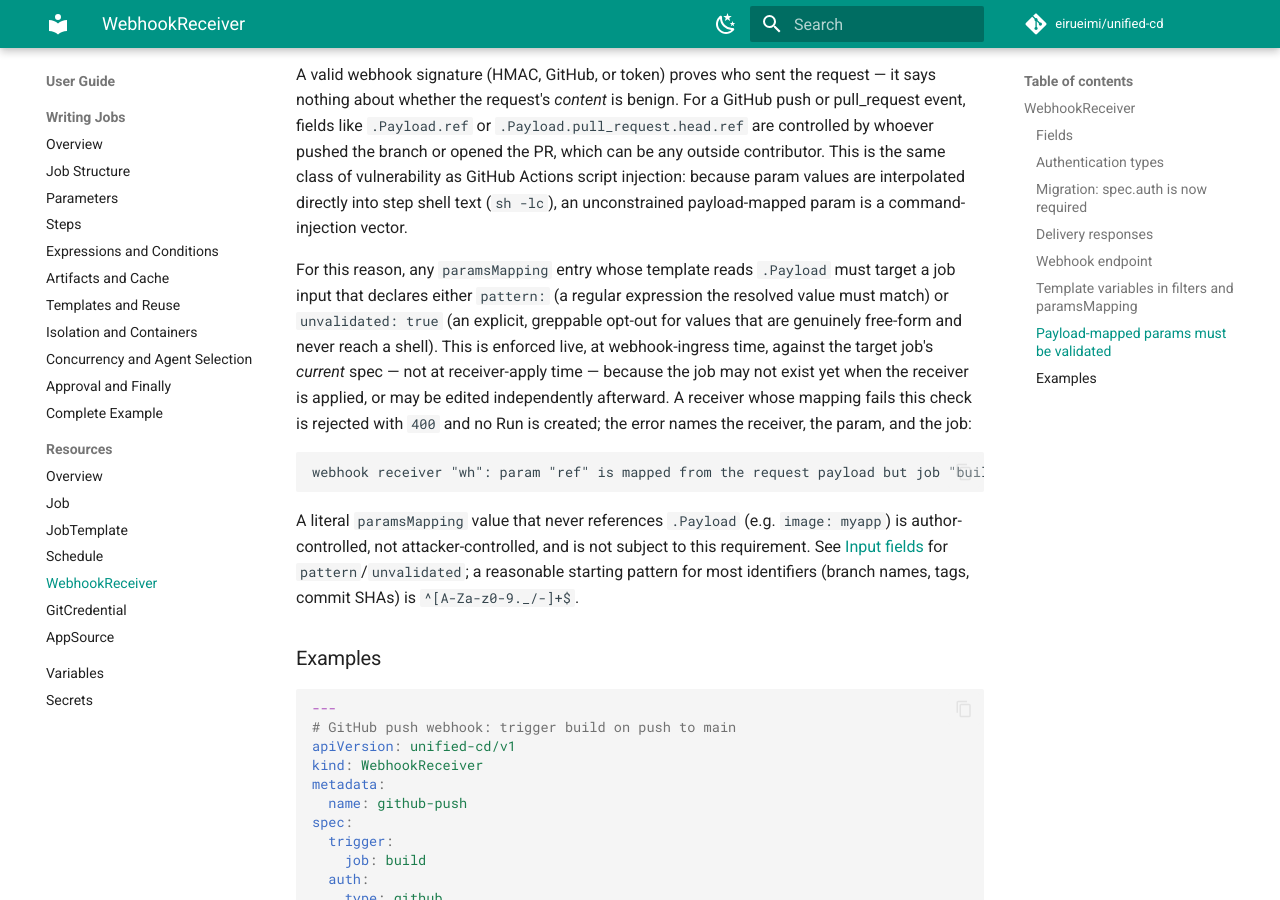
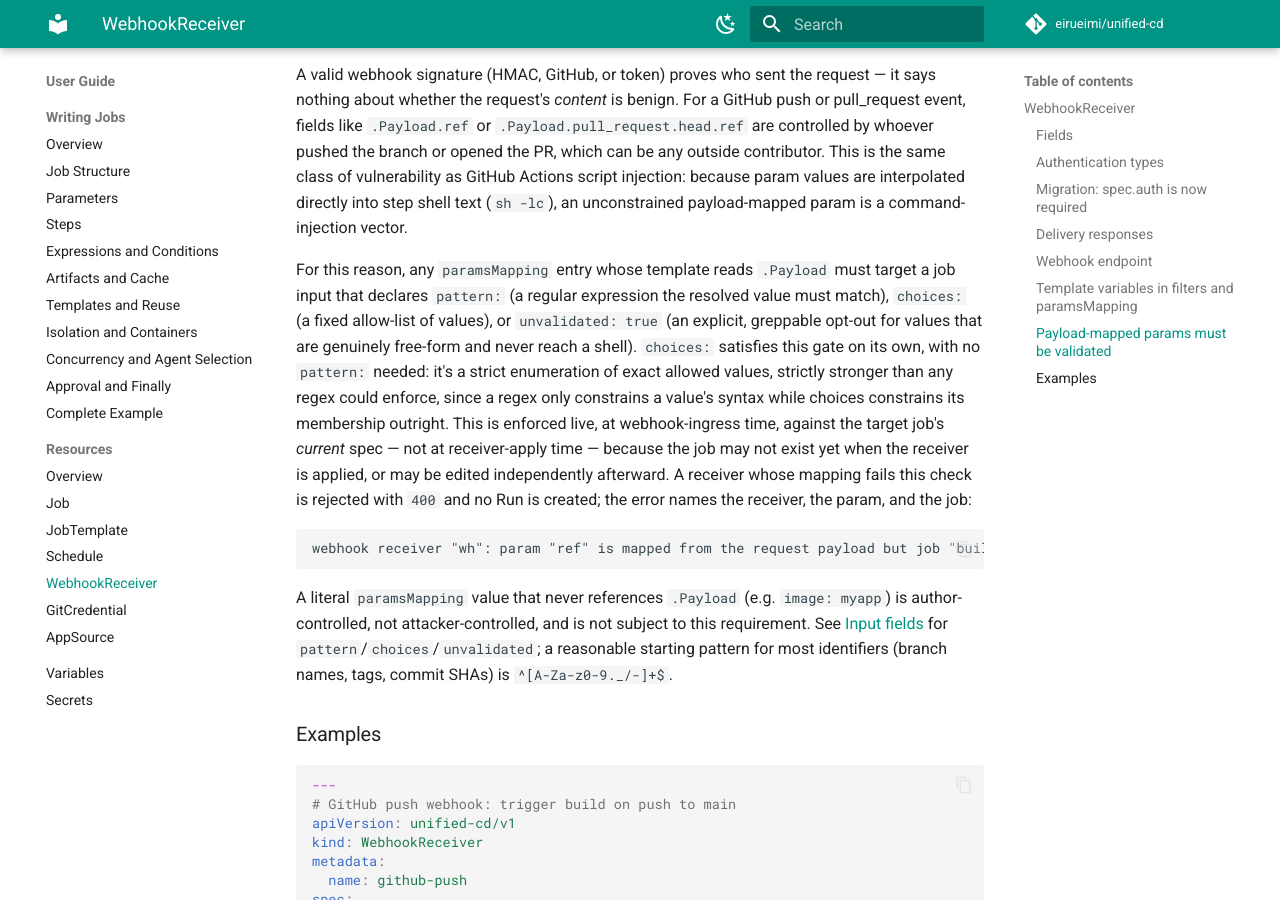
Before and after one commit to eirueimi/unified-cd, an MkDocs documentation site: the page built from docs/user-guide/resources/webhook-receiver.md, in a window 1280 px wide and 900 px high, scrolled down 3406 px. Built offline with MkDocs 1.6.1 and Material for MkDocs 9.7.7, drawn with Linux system fonts in a browser that asks for light colours; comment, search, counter and statistics services are not loaded.

Commit message:
docs(user-guide): document the choices param and the webhook gate's third opt-out
Adds a choices row to the parameters.md Input fields table (matching the
detail level of the pattern/unvalidated rows, since it shares the same
security-relevant "satisfies the webhook allow-list gate" property) and a
choices: YAML example. Updates webhook-receiver.md's payload-mapped-params
section, including its literal error-message quote, to name choices: as a
third valid opt-out alongside pattern: and unvalidated: true.

field-reference.md and schemas/unified-cd.schema.json were already current
from the earlier dsl-layer commit; go generate ./internal/dsl/ produced no
diff.

Co-Authored-By: Claude Opus 5 <noreply@anthropic.com>

````diff
--- a/docs/user-guide/resources/webhook-receiver.md
+++ b/docs/user-guide/resources/webhook-receiver.md
@@ -121,25 +121,29 @@ values are interpolated directly into step shell text (`sh -lc`), an
 unconstrained payload-mapped param is a command-injection vector.
 
 For this reason, any `paramsMapping` entry whose template reads `.Payload`
-must target a job input that declares either `pattern:` (a regular
-expression the resolved value must match) or `unvalidated: true` (an
-explicit, greppable opt-out for values that are genuinely free-form and never
-reach a shell). This is enforced live, at webhook-ingress time, against the
-target job's *current* spec — not at receiver-apply time — because the job
-may not exist yet when the receiver is applied, or may be edited
+must target a job input that declares `pattern:` (a regular expression the
+resolved value must match), `choices:` (a fixed allow-list of values), or
+`unvalidated: true` (an explicit, greppable opt-out for values that are
+genuinely free-form and never reach a shell). `choices:` satisfies this gate
+on its own, with no `pattern:` needed: it's a strict enumeration of exact
+allowed values, strictly stronger than any regex could enforce, since a
+regex only constrains a value's syntax while choices constrains its
+membership outright. This is enforced live, at webhook-ingress time, against
+the target job's *current* spec — not at receiver-apply time — because the
+job may not exist yet when the receiver is applied, or may be edited
 independently afterward. A receiver whose mapping fails this check is
 rejected with `400` and no Run is created; the error names the receiver, the
 param, and the job:
 
 ```
-webhook receiver "wh": param "ref" is mapped from the request payload but job "build" declares no pattern for it (add pattern: to the input, or unvalidated: true to accept it explicitly)
+webhook receiver "wh": param "ref" is mapped from the request payload but job "build" declares no pattern for it (add pattern: to the input, choices: to restrict it to a fixed set of values, or unvalidated: true to accept it explicitly)
 ```
 
 A literal `paramsMapping` value that never references `.Payload` (e.g.
 `image: myapp`) is author-controlled, not attacker-controlled, and is not
 subject to this requirement. See [Input fields](../writing-jobs/parameters.md#input-fields) for
-`pattern`/`unvalidated`; a reasonable starting pattern for most identifiers
-(branch names, tags, commit SHAs) is `^[A-Za-z0-9._/-]+$`.
+`pattern`/`choices`/`unvalidated`; a reasonable starting pattern for most
+identifiers (branch names, tags, commit SHAs) is `^[A-Za-z0-9._/-]+$`.
 
 ### Examples
 
````
Also changed, not shown: docs/user-guide/writing-jobs/parameters.md (+6 -1 lines).
